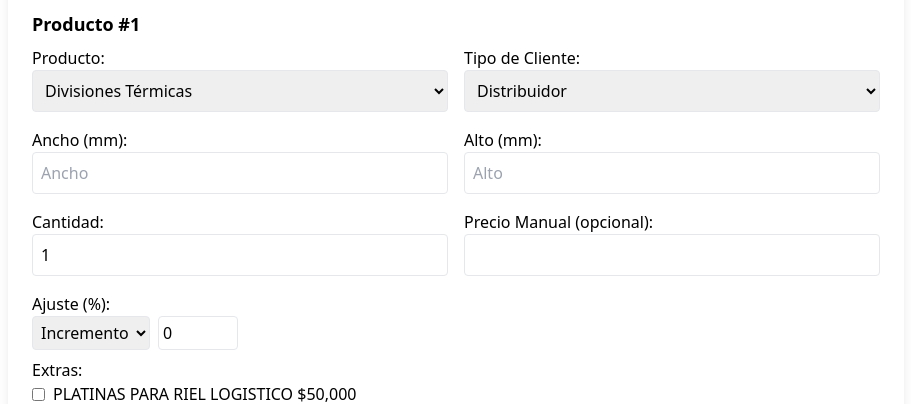
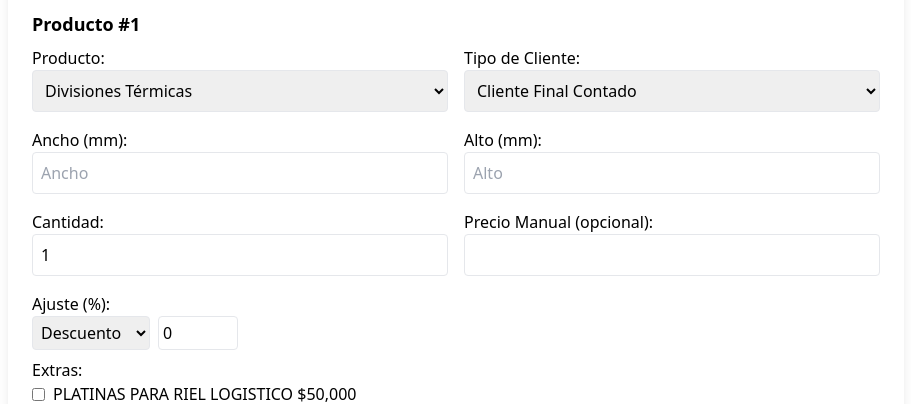
Before and after one commit to Daniel-Martinez-Dev/Cotizador-app, a React (Vite) app: page / in a window 1280 px wide. Shown: the part 173-577 px from the top of the page, without its empty margins (184-1095 px from the left). Built offline with nearby package versions, Linux system fonts and the light colour scheme.

Commit message:
Update CotizadorApp.jsx

```diff
--- a/src/pages/CotizadorApp.jsx
+++ b/src/pages/CotizadorApp.jsx
@@ -38,7 +38,7 @@ function getRangoIndex(ranges, valor) {
 function crearProductoInicial() {
   return {
     tipo: "Divisiones Térmicas",
-    cliente: "Distribuidor",
+    cliente: "Cliente Final Contado",
     ancho: "",
     alto: "",
     cantidad: 1,
@@ -50,7 +50,7 @@ function crearProductoInicial() {
     componentes: [],
     mostrarAlerta: false,
     precioEditado: "",
-    ajusteTipo: "Incremento",
+    ajusteTipo: "Descuento",
     ajusteValor: 0
   };
 }
```
